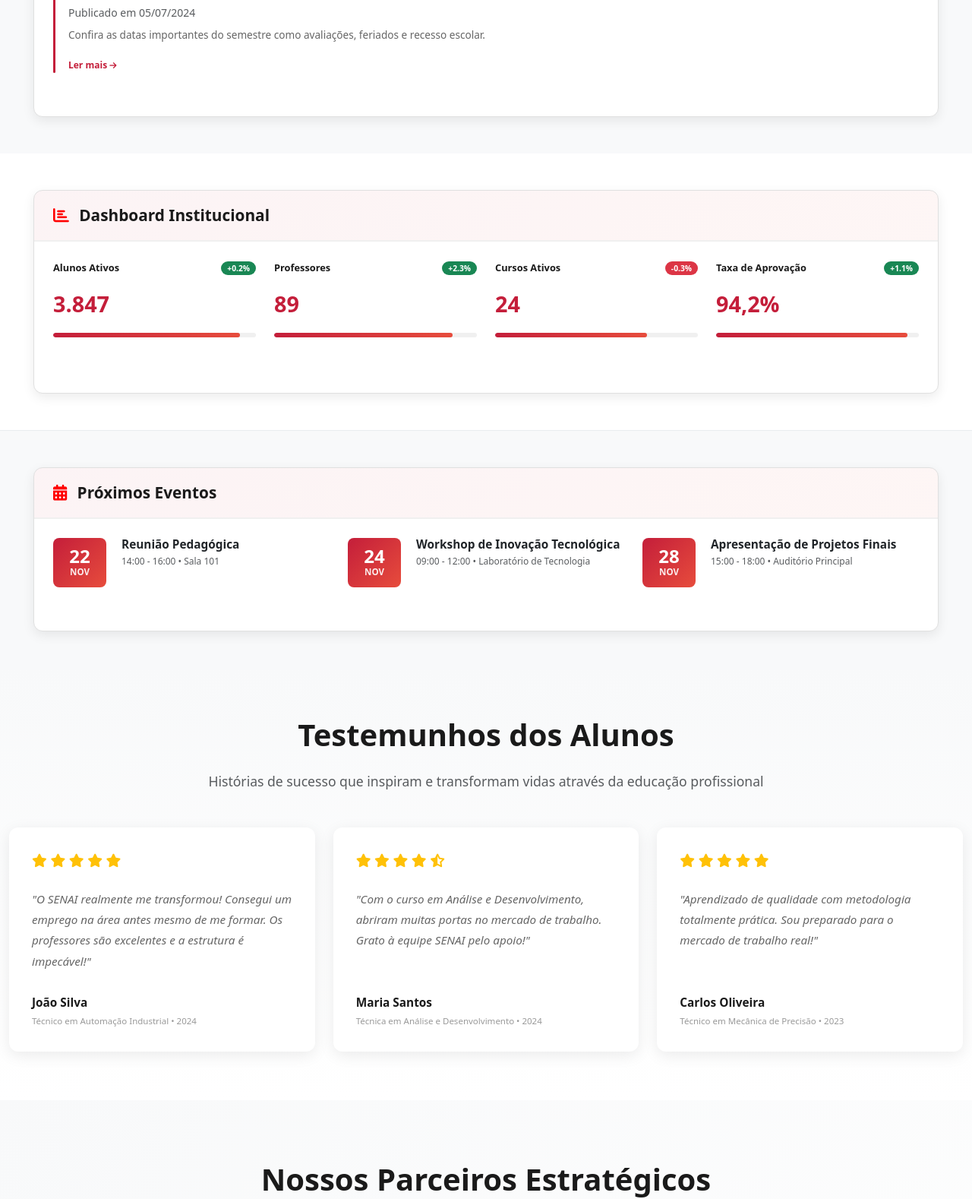
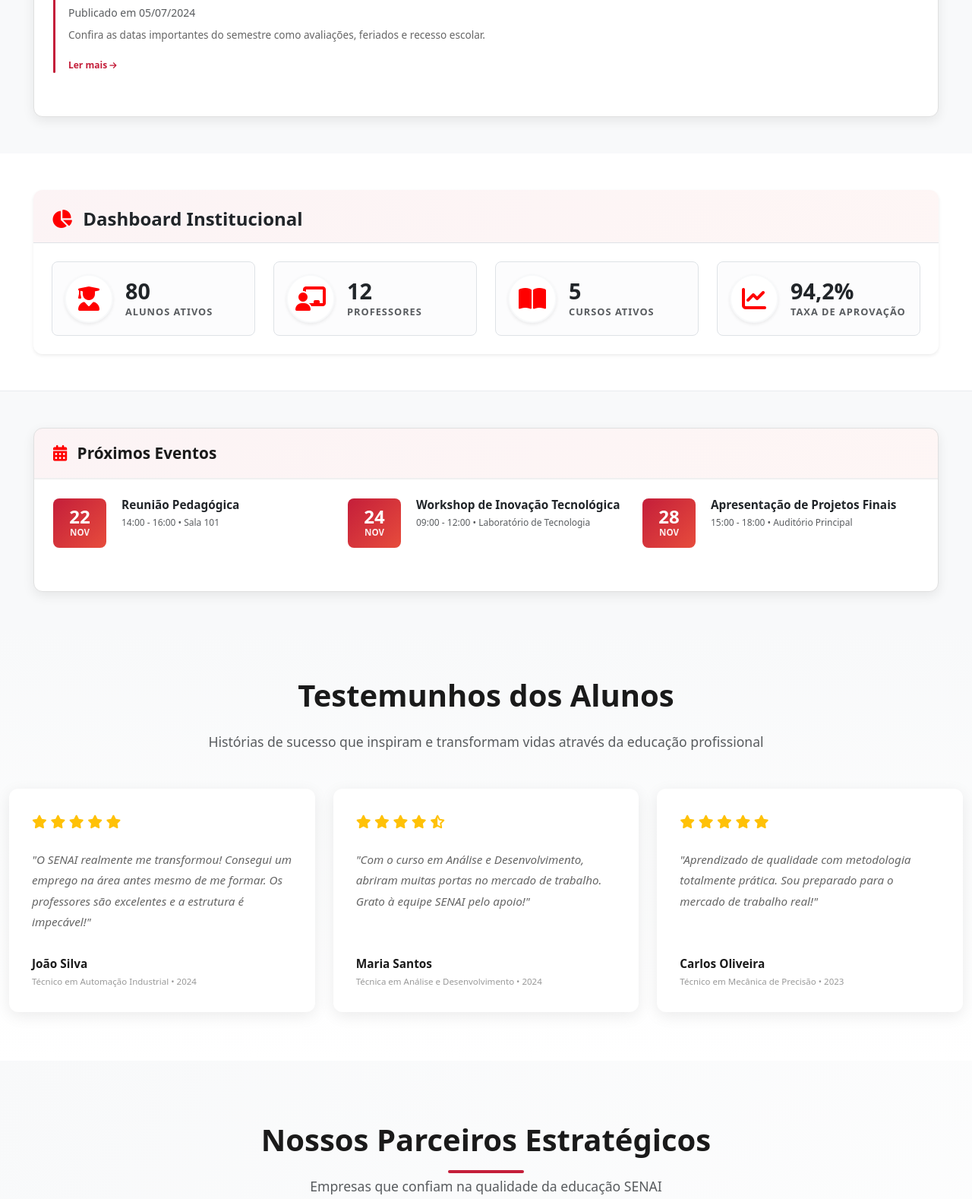
Before and after one commit to DEVMarlosGomes/SENAI-School-Manager, a Django app: page / in a window 1280 px wide. Shown: the part 1346-2924 px from the top of the page at 76% size. Run offline with Django 5.2, Linux system fonts and the light colour scheme; data comes from the database, SQL or seed files in the repository; both versions use the stored data as it was after the commit; parts of the project's set-up code (start-up, migrations or seed data) failed here and were passed over.

Commit message:
dashboard institucional da home funcional com dados reais

```diff
--- a/apps/usuarios/views.py
+++ b/apps/usuarios/views.py
@@ -5,7 +5,18 @@ from django.contrib.auth.decorators import login_required
 from django.contrib.auth.models import User
 from django.views.decorators.csrf import csrf_protect
 from django.views.decorators.cache import never_cache
-from apps.academico.models import Aluno as AcadAluno
+
+# --- IMPORTS DOS SEUS MODELOS ---
+# Importando Aluno, Professor e Curso para contar no dashboard
+# Se der erro de importação aqui, verifique se os models Professor e Curso existem em apps.academico.models
+try:
+    from apps.academico.models import Aluno as AcadAluno, Professor, Curso
+except ImportError:
+    # Fallback caso não tenha Professor/Curso ainda, importa só o Aluno
+    from apps.academico.models import Aluno as AcadAluno
+    Professor = None
+    Curso = None
+
 from .models import Profile, PendingRegistration
 
 try:
@@ -212,7 +223,38 @@ def complete_profile(request):
 
     return render(request, 'usuarios/complete_profile.html')
 
+# ---------------------------------------------------------------------
+# ALTERAÇÃO AQUI: VIEW DA HOME COM CONTAGEM REAL
+# ---------------------------------------------------------------------
+def home_view(request):
+    """View da página inicial com estatísticas do Dashboard"""
 
-def home_view(request):
-    """View da página inicial"""
-    return render(request, 'home.html')
+    # 1. Contagem de Alunos (Usando o AcadAluno importado lá em cima)
+    total_alunos = AcadAluno.objects.count()
+
+    # 2. Contagem de Professores
+    # Verifica se o model Professor foi importado corretamente
+    if Professor:
+        total_professores = Professor.objects.count()
+    else:
+        total_professores = 0
+
+    # 3. Contagem de Cursos
+    # Verifica se o model Curso foi importado corretamente
+    if Curso:
+        total_cursos = Curso.objects.count()
+    else:
+        total_cursos = 0
+
+    # 4. Taxa de Aprovação (Fixo por enquanto)
+    taxa_aprovacao = 94.2
+
+    # Contexto para enviar ao template
+    context = {
+        'total_alunos': total_alunos,
+        'total_professores': total_professores,
+        'total_cursos': total_cursos,
+        'taxa_aprovacao': taxa_aprovacao,
+    }
+
+    return render(request, 'home.html', context)
--- a/templates/home.html
+++ b/templates/home.html
@@ -294,68 +294,88 @@
 
 <section class="full-width-section bg-white">
     <div class="container-fluid">
-        <div class="content-card">
-            <div class="card-header-custom">
-                <h3 class="mb-0"><i class="fas fa-chart-bar text-senai-red me-2"></i> Dashboard Institucional</h3>
+        <div class="content-card shadow-sm border-0"> <div class="card-header-custom bg-white border-bottom pb-3 pt-4 px-4">
+                <h4 class="mb-0 fw-bold text-dark"><i class="fas fa-chart-pie text-senai-red me-2"></i> Dashboard Institucional</h4>
             </div>
-            <div class="card-body-custom">
-                <div class="row">
-                    <div class="col-lg-3 col-md-6">
-                        <div class="dashboard-stat">
-                            <div class="stat-label">
-                                <span>Alunos Ativos</span>
-                                <span class="badge bg-success">+0.2%</span>
+            <div class="card-body-custom p-4">
+                <div class="row g-4"> <div class="col-lg-3 col-md-6">
+                        <div class="creative-stat-card p-3 rounded-3 border h-100 d-flex align-items-center bg-light-subtle hover-lift transition-all">
+                            <div class="icon-wrapper bg-white p-3 rounded-circle shadow-sm me-3">
+                                <i class="fas fa-user-graduate fa-2x text-senai-red"></i>
                             </div>
-                            <div class="stat-value">3.847</div>
-                            <div class="stat-bar">
-                                <div class="stat-bar-fill" style="width: 92%"></div>
+                            <div>
+                                <h2 class="stat-value fw-bolder mb-0 text-dark">{{ total_alunos }}</h2>
+                                <p class="stat-label text-muted small mb-0 text-uppercase fw-semibold ls-1">Alunos Ativos</p>
                             </div>
                         </div>
                     </div>
 
                     <div class="col-lg-3 col-md-6">
-                        <div class="dashboard-stat">
-                            <div class="stat-label">
-                                <span>Professores</span>
-                                <span class="badge bg-success">+2.3%</span>
+                        <div class="creative-stat-card p-3 rounded-3 border h-100 d-flex align-items-center bg-light-subtle hover-lift transition-all">
+                            <div class="icon-wrapper bg-white p-3 rounded-circle shadow-sm me-3">
+                                <i class="fas fa-chalkboard-teacher fa-2x text-senai-red"></i>
                             </div>
-                            <div class="stat-value">89</div>
-                            <div class="stat-bar">
-                                <div class="stat-bar-fill" style="width: 88%"></div>
+                            <div>
+                                <h2 class="stat-value fw-bolder mb-0 text-dark">{{ total_professores }}</h2>
+                                <p class="stat-label text-muted small mb-0 text-uppercase fw-semibold ls-1">Professores</p>
                             </div>
                         </div>
                     </div>
 
                     <div class="col-lg-3 col-md-6">
-                        <div class="dashboard-stat">
-                            <div class="stat-label">
-                                <span>Cursos Ativos</span>
-                                <span class="badge bg-danger">-0.3%</span>
+                        <div class="creative-stat-card p-3 rounded-3 border h-100 d-flex align-items-center bg-light-subtle hover-lift transition-all">
+                            <div class="icon-wrapper bg-white p-3 rounded-circle shadow-sm me-3">
+                                <i class="fas fa-book-open fa-2x text-senai-red"></i>
                             </div>
-                            <div class="stat-value">24</div>
-                            <div class="stat-bar">
-                                <div class="stat-bar-fill" style="width: 75%"></div>
+                            <div>
+                                <h2 class="stat-value fw-bolder mb-0 text-dark">{{ total_cursos }}</h2>
+                                <p class="stat-label text-muted small mb-0 text-uppercase fw-semibold ls-1">Cursos Ativos</p>
                             </div>
                         </div>
                     </div>
 
                     <div class="col-lg-3 col-md-6">
-                        <div class="dashboard-stat">
-                            <div class="stat-label">
-                                <span>Taxa de Aprovação</span>
-                                <span class="badge bg-success">+1.1%</span>
+                        <div class="creative-stat-card p-3 rounded-3 border h-100 d-flex align-items-center bg-light-subtle hover-lift transition-all">
+                            <div class="icon-wrapper bg-white p-3 rounded-circle shadow-sm me-3">
+                                <i class="fas fa-chart-line fa-2x text-senai-red"></i>
                             </div>
-                            <div class="stat-value">94,2%</div>
-                            <div class="stat-bar">
-                                <div class="stat-bar-fill" style="width: 94.2%"></div>
+                            <div>
+                                <h2 class="stat-value fw-bolder mb-0 text-dark">{{ taxa_aprovacao|default:'0'|floatformat:1 }}%</h2>
+                                <p class="stat-label text-muted small mb-0 text-uppercase fw-semibold ls-1">Taxa de Aprovação</p>
                             </div>
                         </div>
                     </div>
+
                 </div>
             </div>
         </div>
     </div>
 </section>
+
+<style>
+    .hover-lift {
+        transition: transform 0.3s ease, box-shadow 0.3s ease;
+    }
+    .hover-lift:hover {
+        transform: translateY(-5px);
+        box-shadow: 0 10px 20px rgba(0,0,0,0.08) !important;
+        background-color: #fff !important;
+        border-color: transparent !important;
+    }
+
+    .ls-1 {
+        letter-spacing: 1px;
+    }
+
+    .icon-wrapper {
+        width: 64px;
+        height: 64px;
+        display: flex;
+        align-items: center;
+        justify-content: center;
+        border: 2px solid #f8f9fa;
+    }
+</style>
 
 <section class="full-width-section bg-light">
     <div class="container-fluid">
```
Also changed, not shown: senai.db.
